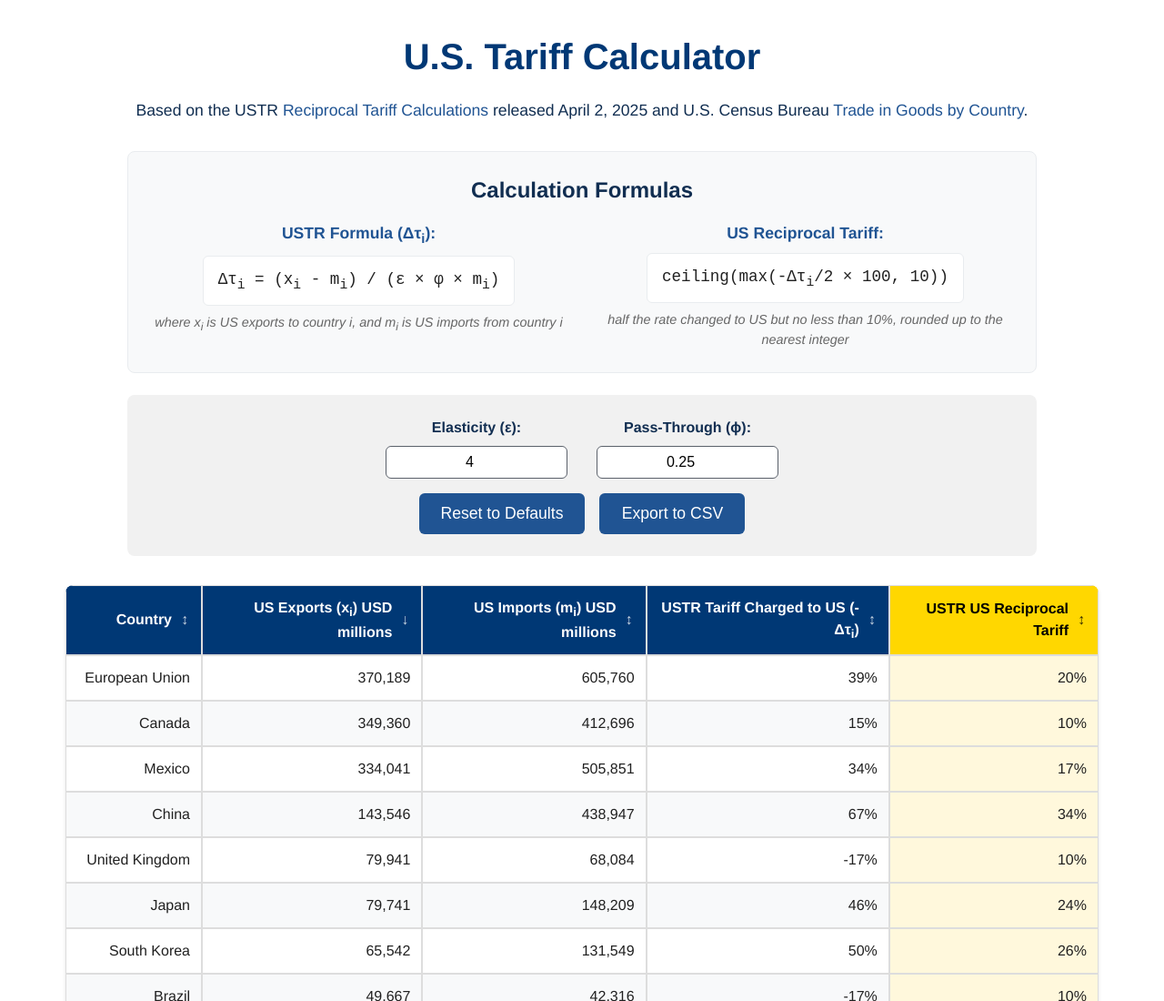
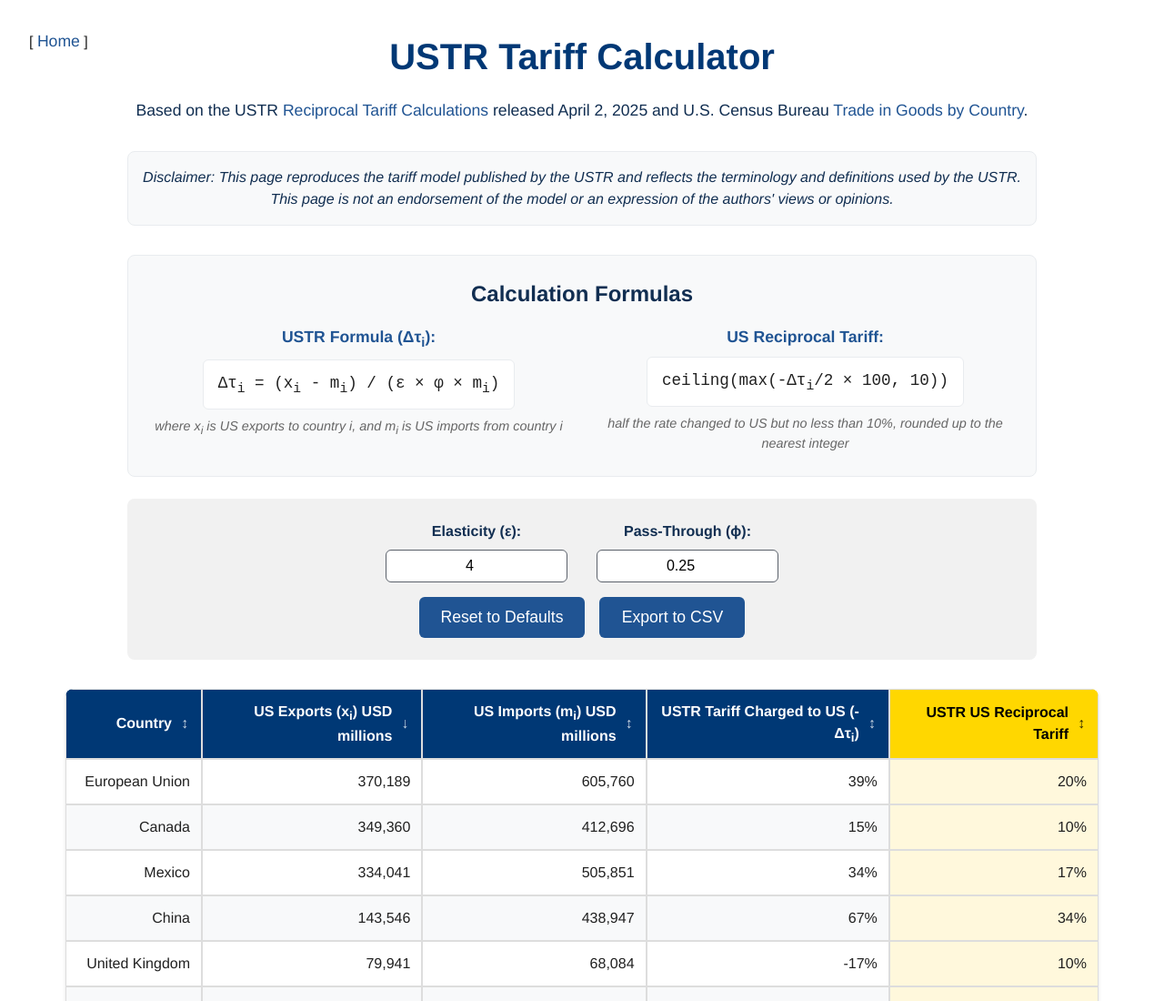
Before and after one commit to jssmith/tariff-calc, a plain HTML site: page index.html in a window 1280 px wide. Shown: the top 1100 px of the page at 91% size. Drawn offline with Linux system fonts and the light colour scheme.

Commit message:
disclaimer and home link

```diff
--- a/index.html
+++ b/index.html
@@ -3,16 +3,20 @@
 <head>
     <meta charset="UTF-8">
     <meta name="viewport" content="width=device-width, initial-scale=1.0">
-    <title>U.S. Tariff Calculator</title>
+    <title>USTR Tariff Calculator</title>
     <link rel="stylesheet" href="styles.css">
 </head>
 <body>
     <div class="container">
-        <h1>U.S. Tariff Calculator</h1>
+        <div class="home-link">
+            [ <a href="https://www.inasimonovska.com/">Home</a> ]
+        </div>
+        <h1>USTR Tariff Calculator</h1>
         <p class="source-link">
             Based on the USTR <a href="https://ustr.gov/issue-areas/reciprocal-tariff-calculations" target="_blank">Reciprocal Tariff Calculations</a> released April 2, 2025 and
             U.S. Census Bureau <a href="https://www.census.gov/foreign-trade/balance/index.html" target="_blank">Trade in Goods by Country</a>.
         </p>
+        <p class="disclaimer">Disclaimer: This page reproduces the tariff model published by the USTR and reflects the terminology and definitions used by the USTR. This page is not an endorsement of the model or an expression of the authors' views or opinions.</p>
         <div class="calculator-section">
             <div class="formulas">
                 <h2>Calculation Formulas</h2>
--- a/styles.css
+++ b/styles.css
@@ -25,6 +25,36 @@ body {
     max-width: 1200px;
     margin: 2rem auto;
     padding: 0 2rem;
+}
+
+.home-link {
+    position: absolute;
+    top: 2rem;
+    left: 2rem;
+}
+
+.home-link a {
+    color: var(--accent-color);
+    text-decoration: none;
+    font-size: 1.1rem;
+}
+
+.home-link a:hover {
+    color: var(--hover-color);
+}
+
+.disclaimer {
+    max-width: 1000px;
+    margin: 0 auto 2rem;
+    background-color: #f8f9fa;
+    border: 1px solid #e9ecef;
+    border-radius: 8px;
+    padding: 1rem;
+    text-align: center;
+    color: var(--secondary-color);
+    font-size: 1rem;
+    line-height: 1.5;
+    font-style: italic;
 }
 
 h1 {
```
